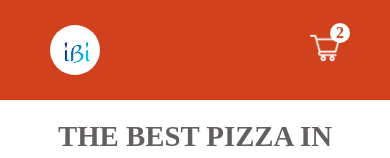
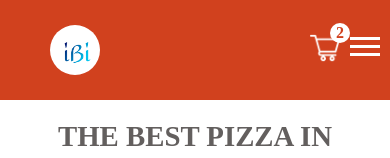
Before and after one commit to brightiortsor/event_booker, a Next.js app: page / in a window 390 px wide. Shown: the top 158 px of the page. Built offline with nearby package versions, Linux system fonts and the light colour scheme.

Commit message:
added Hamburger menu

```diff
--- a/components/Navbar.jsx
+++ b/components/Navbar.jsx
@@ -1,7 +1,10 @@
 import Image from "next/image";
 import styles from "../styles/Navbar.module.css";
+import { useState } from "react";
 
 const Navbar = () => {
+  const [menuOpen, setMenuOpen] = useState(false);
+
   return (
     <div className={styles.container}>
       <div className={styles.item}>
@@ -18,12 +21,11 @@ const Navbar = () => {
           <li className={styles.listItem}>HOME</li>
           <li className={styles.listItem}>Products</li>
           <li className={styles.listItem}>Menu</li>
-          <li className={styles.listItem}>Events</li>
           <li className={styles.listItem}>Blog</li>
           <li className={styles.listItem}>Contact</li>
         </ul>
       </div>
-      <div className={styles.item}>
+      <div className={styles.items}>
         <div className={styles.cart}>
           <Image
             src="/images/cart.png"
@@ -34,6 +36,40 @@ const Navbar = () => {
           <div className={styles.counter}>2</div>
         </div>
       </div>
+
+      {/* hamburger menu */}
+      <div className={styles.hamburgerMenu}>
+        <div
+          className={styles.hamburger}
+          onClick={() => setMenuOpen(!menuOpen)}
+        >
+          {menuOpen ? (
+            <>
+              <div className={`${styles.hamburgerLine} ${styles.line1}`}></div>
+              <div className={`${styles.hamburgerLine} ${styles.line2}`}></div>
+              <div className={`${styles.hamburgerLine} ${styles.line3}`}></div>
+            </>
+          ) : (
+            <>
+              <div className={styles.hamburgerLine}></div>
+              <div className={styles.hamburgerLine}></div>
+              <div className={styles.hamburgerLine}></div>
+            </>
+          )}
+        </div>
+        <div
+          className={styles.menuItems}
+          style={{ display: menuOpen ? "flex" : "none" }}
+        >
+          <ul className={styles.hamburgerList}>
+            <li className={styles.listItem}>HOME</li>
+            <li className={styles.listItem}>Products</li>
+            <li className={styles.listItem}>Menu</li>
+            <li className={styles.listItem}>Blog</li>
+            <li className={styles.listItem}>Contact</li>
+          </ul>
+        </div>
+      </div>
     </div>
   );
 };
--- a/styles/Navbar.module.css
+++ b/styles/Navbar.module.css
@@ -5,9 +5,7 @@
   display: flex;
   align-items: center;
   justify-content: space-between;
-  position: sticky;
-  top: 0;
-  z-index: 999;
+  position: relative;
 }
 
 .item {
@@ -17,11 +15,11 @@
 }
 
 .item:nth-child(2) {
-  flex: 3;
+  flex: 2;
 }
 
 .item:last-child {
-  justify-content: flex-end;
+justify-self: flex-end;
 }
 
 .callButton {
@@ -64,6 +62,7 @@
 .cart{
     position: relative;
     cursor: pointer;
+
 }
 
 .counter{
@@ -82,10 +81,67 @@
     color: #d1411e;
 }
 
+.hamburgerMenu {
+  display: none;
+}
+
+.hamburger {
+  position: absolute;
+  top: 2rem;
+  right: 10px;
+  width: 30px;
+  height: 30px;
+  cursor: pointer;
+}
+
+.hamburgerLine {
+  height: 3px;
+  width: 100%;
+  background-color: white;
+  margin: 5px 0;
+}
+
+.menuItems {
+  display: none;
+  position: absolute;
+  border-top: 1px solid white;
+  top: 100%;
+  left: 0;
+  width: 100%;
+  height: 38vh;
+  background-color: #d1411e;
+
+}
+
+.hamburgerList {
+  display: flex;
+  flex-direction: column;
+  color: white;
+  list-style: none;
+  margin-left: 2rem;
+}
+
+
 @media screen and (max-width:981px) {
     .texts {
         display: none;
     }
+}
+
+@media (max-width:700px) {
+
+ .hamburgerMenu {
+  display: block;
+}
+  .list {
+    display: none;
+  }
+  .menuItems {
+    display: block;
+    position: absolute;
+    top: 100%;
+     background: #d1411e;
+  }
 }
 
 @media screen and (max-width:480px) {
@@ -96,4 +152,8 @@
   .item:nth-child(1) {
     flex: 3;
   }
+
+.menuItems {
+  height: 34vh;
 }
+}
```
